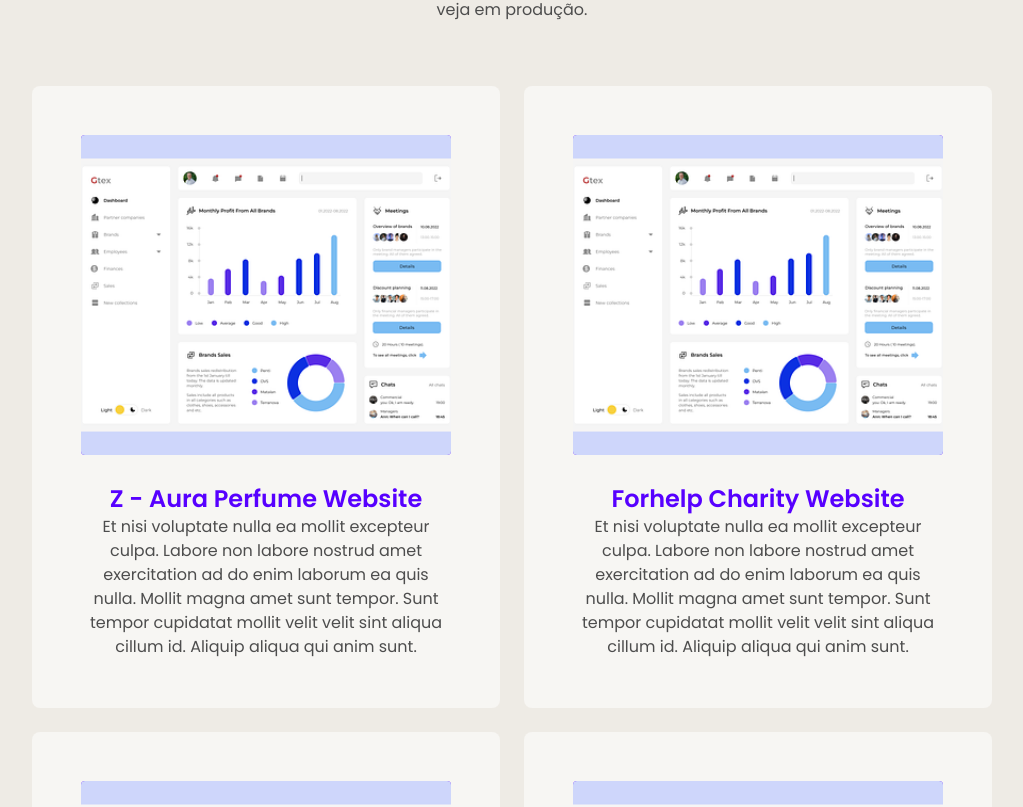
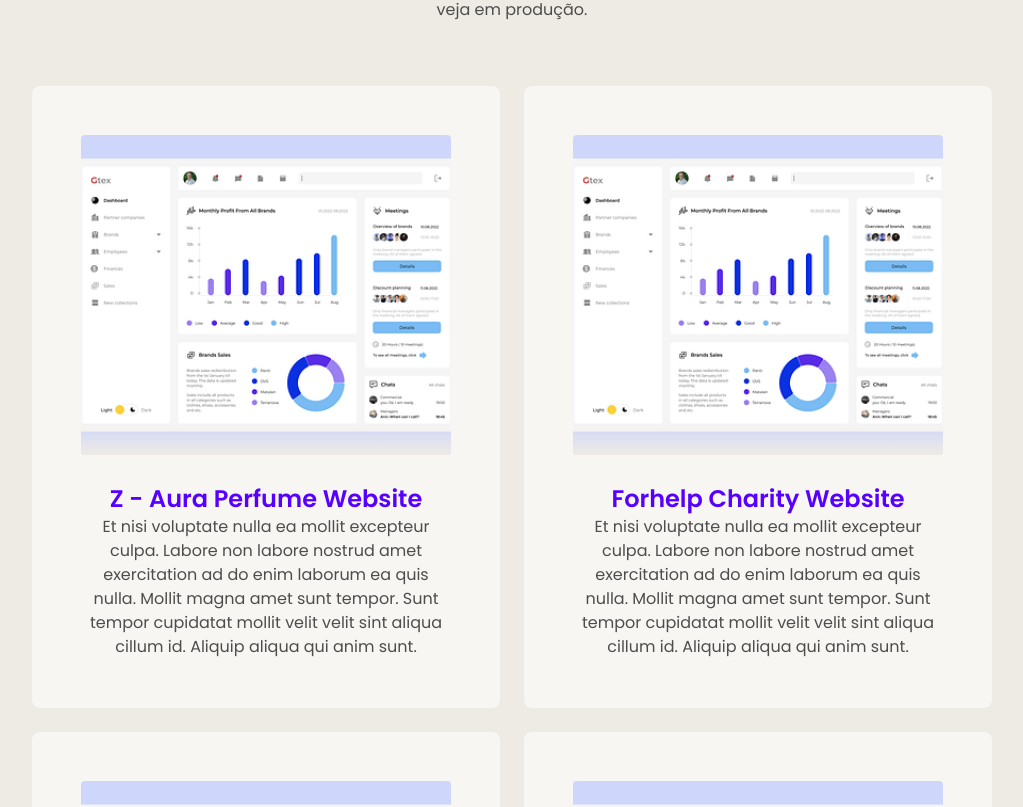
Before and after one commit to lucascardosopsd/portfolio, a Next.js app: page / in a window 1280 px wide. Shown: the part 3339-4146 px from the top of the page, without its empty margins (128-1151 px from the left). Built offline with nearby package versions, Linux system fonts and the light colour scheme.

Commit message:
layout: fade gradient in portfolio cards

```diff
--- a/src/sections/Portfolio.tsx
+++ b/src/sections/Portfolio.tsx
@@ -25,7 +25,8 @@ const Portfolio = () => {
               href={project.link}
               className="box flex flex-col items-center gap-5 border border-transparent hover:border-purple transition group cursor-pointer "
             >
-              <div className="relative w-full h-80 overflow-hidden rounded bg-purple flex items-center justify-center flex-shrink-0 mb-2 group-hover:scale-110 transition">
+              <div className="relative w-full h-80 overflow-hidden rounded flex items-center justify-center flex-shrink-0 mb-2 group-hover:scale-110 transition">
+                <div className="w-full h-8 absolute bottom-0 bg-gradient-to-t from-peach-600 to-transparent z-10" />
                 <Image
                   src={project.image}
                   alt={project.title}
```
